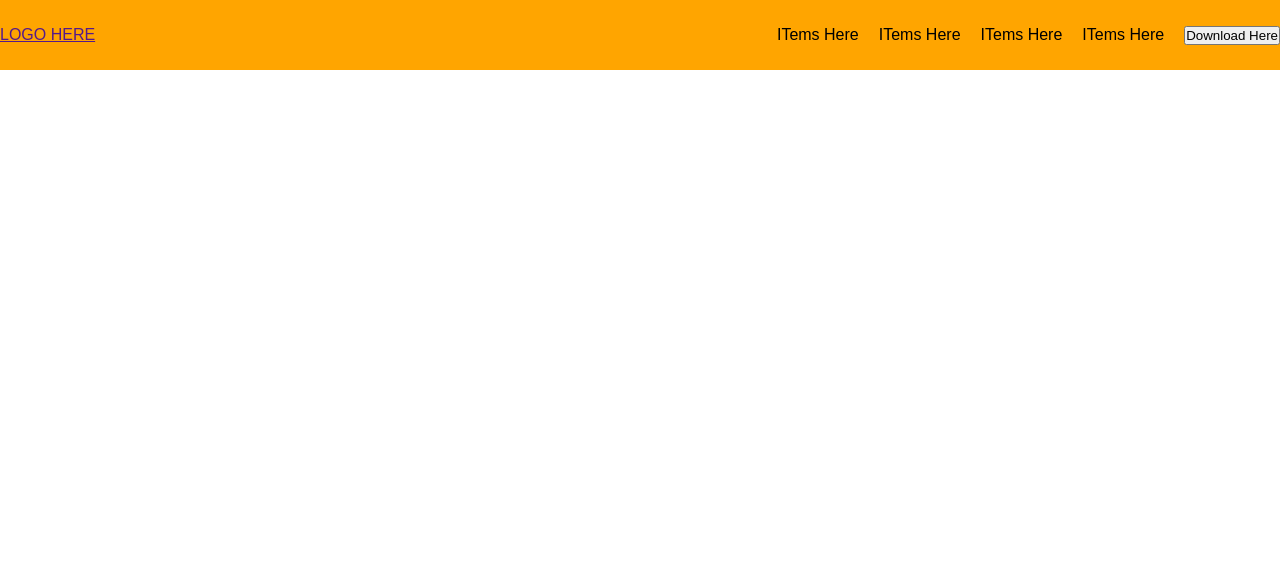
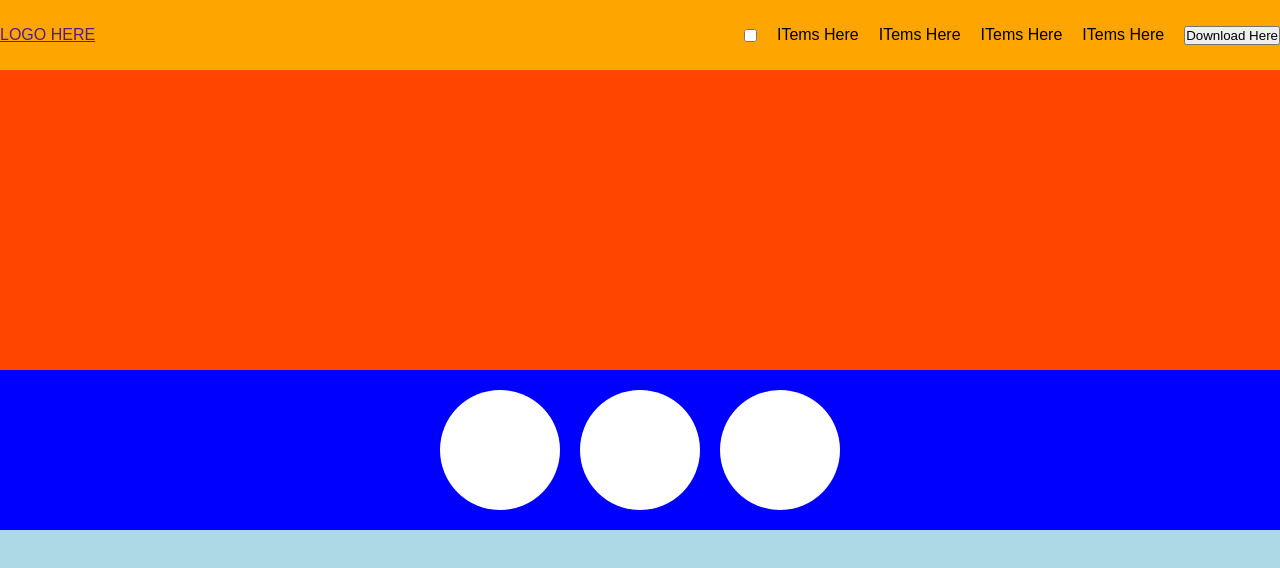
Before and after one commit to Ddevyash/responsiveness, a plain HTML site: page index.html in a window 1280 px wide. Drawn offline with Linux system fonts and the light colour scheme.

Commit message:
Add files via upload

```diff
--- a/index.html
+++ b/index.html
@@ -10,12 +10,28 @@
     <div class="navigation">
         <a href="">LOGO HERE</a>
         <ul class="nav-menu">
+            <input type="checkbox" class="close">
             <li>ITems Here</li>
             <li>ITems Here</li>
             <li>ITems Here</li>
             <li>ITems Here</li>
             <button>Download  Here</button>
+
         </ul>
     </div>
+
+
+    <!-- Layout responsive -->
+
+    <div class="section">
+        <div class="banner"></div>
+
+        <div class="flex-box">
+            <div class="circle"></div>
+            <div class="circle"></div>
+            <div class="circle"></div>
+        </div>
+    </div>
+
 </body>
 </html>
--- a/style.css
+++ b/style.css
@@ -20,6 +20,34 @@
     list-style: none;
 }
 
+.section{
+    width: 100%;
+    height: 800px;
+    background-color: lightblue;
+}
+
+.flex-box{
+    display: flex;
+    justify-content: center;
+    align-items: center;
+    background-color: blue;
+    gap: 20px;
+    height: 20%;
+}
+.circle{
+    height: 120px;
+    width: 120px;
+    background-color: white;
+    border-radius: 50%;
+}
+
+.banner{
+    width: 100%;
+    height: 300px;
+    background-color:orangered;
+}
+
+
 @media screen and (max-width:691px) {
    .nav-menu{
     position: absolute;
@@ -30,8 +58,13 @@
     top: 0;
     box-shadow: 10px 0px 15px;
     align-items:flex-start;
-    /* display: none; */
+    display: none;
 
     font-weight: 800;
    }
+
+   .flex-box{
+        flex-direction: column;
+        height: 50%;
+   }
 }
```
